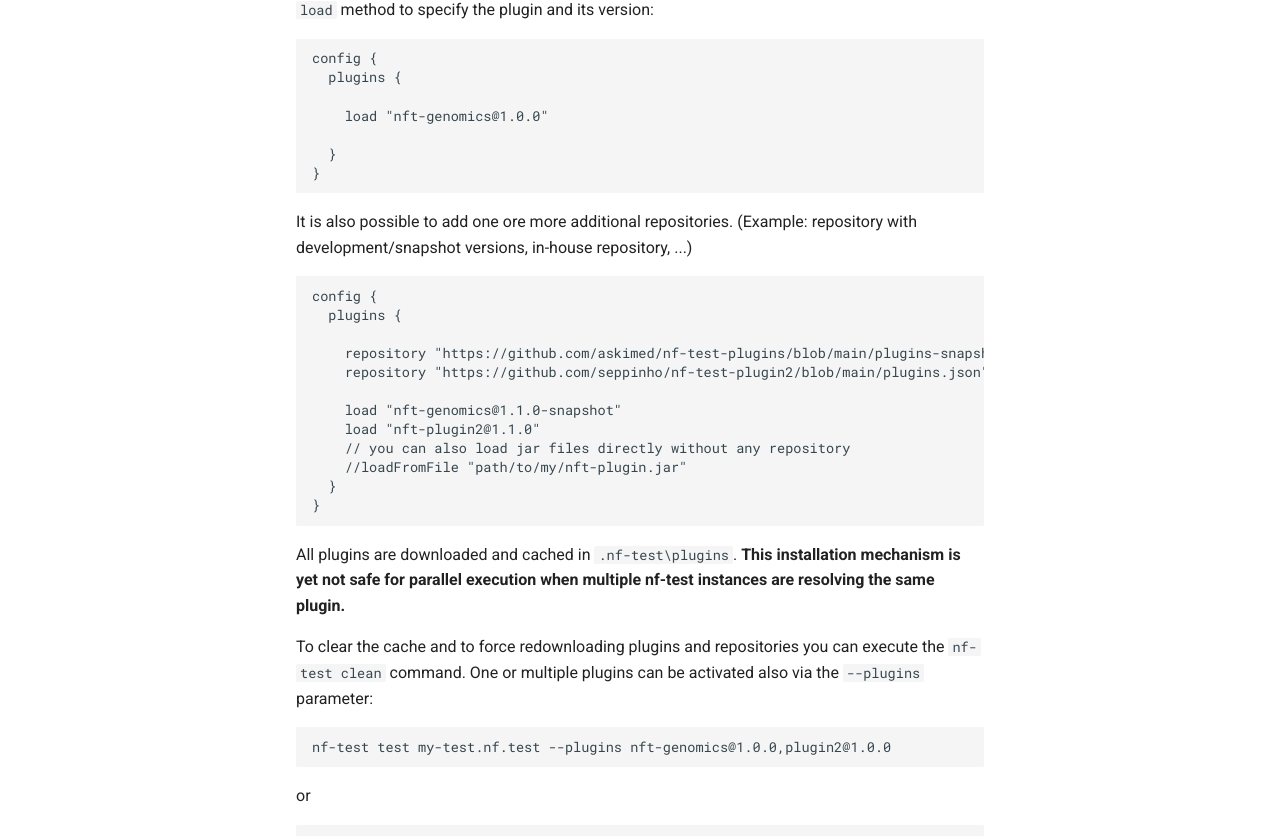
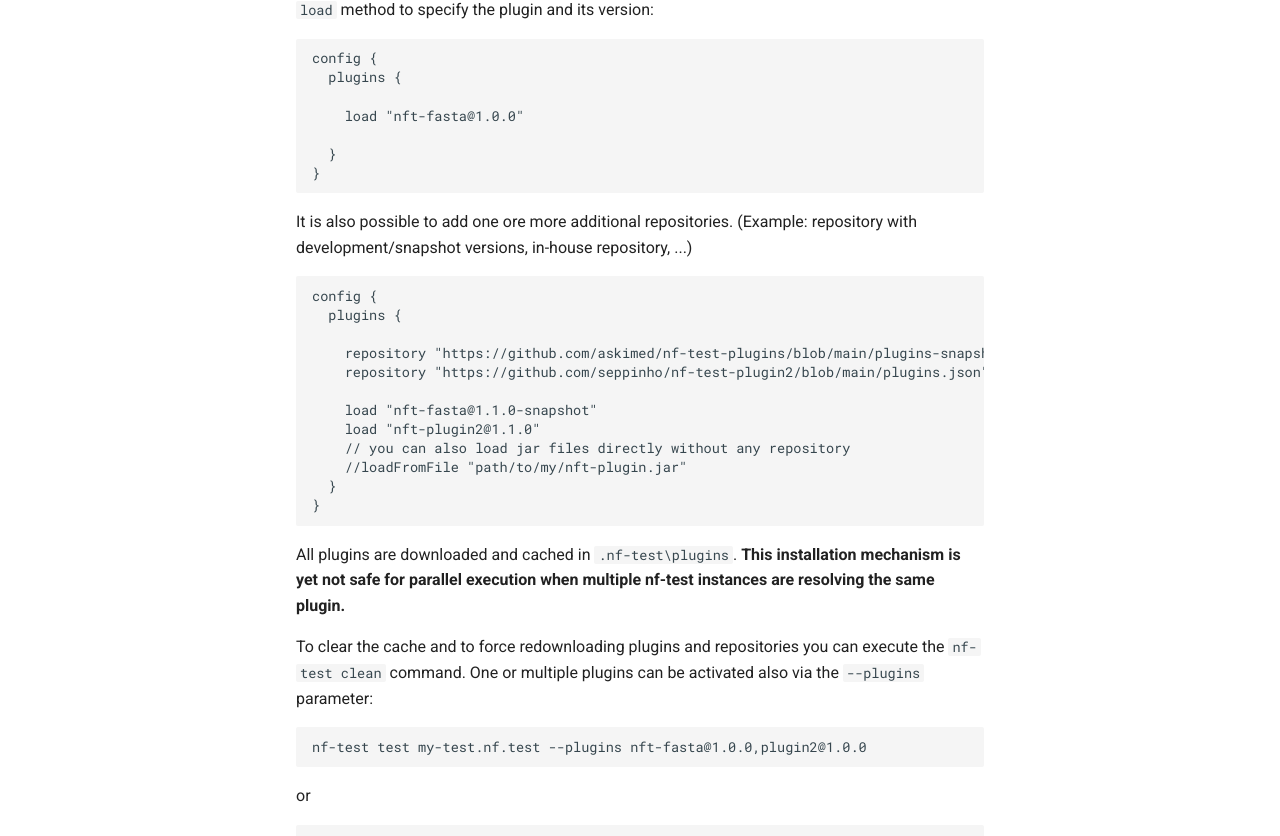
Before and after one commit to askimed/nf-test, an MkDocs documentation site: the page built from docs/plugins/using-plugins.md, in a window 1280 px wide and 1400 px high, scrolled down 267 px. Shown: the part 467-1303 px from the top of the window. Built offline with MkDocs 1.6.1 and Material for MkDocs 9.7.7, drawn with Linux system fonts in a browser that asks for light colours; comment, search, counter and statistics services are not loaded.

Commit message:
Update plugin name to nft-fasta

````diff
--- a/docs/plugins/using-plugins.md
+++ b/docs/plugins/using-plugins.md
@@ -12,7 +12,7 @@
 
 ## Using Plugins
 
-Available plugins are listed [here](https://github.com/askimed/nf-test-plugins/blob/main/plugins.json).
+Available plugins are listed [here](https://code.askimed.com/nf-test-plugins).
 
 A plugin can be activated via the `nf-test.config` by adding the `plugin` section and by using `load` method to specify the plugin and its version:
 
@@ -20,7 +20,7 @@
 config {
   plugins {
 
-    load "nft-genomics@1.0.0"
+    load "nft-fasta@1.0.0"
 
   }
 }
@@ -35,7 +35,7 @@
     repository "https://github.com/askimed/nf-test-plugins/blob/main/plugins-snapshots.json"
     repository "https://github.com/seppinho/nf-test-plugin2/blob/main/plugins.json"
 
-    load "nft-genomics@1.1.0-snapshot"
+    load "nft-fasta@1.1.0-snapshot"
     load "nft-plugin2@1.1.0"
     // you can also load jar files directly without any repository
     //loadFromFile "path/to/my/nft-plugin.jar"
@@ -49,7 +49,7 @@
 One or multiple plugins can be activated also via the `--plugins` parameter:
 
 ```
-nf-test test my-test.nf.test --plugins nft-genomics@1.0.0,plugin2@1.0.0
+nf-test test my-test.nf.test --plugins nft-fasta@1.0.0,plugin2@1.0.0
 ```
 
 or
````
Also changed, not shown: docs/assertions/fasta.md (+2 -2 lines), docs/plugins/developing-plugins.md (+4 -4 lines), 2 other files.
